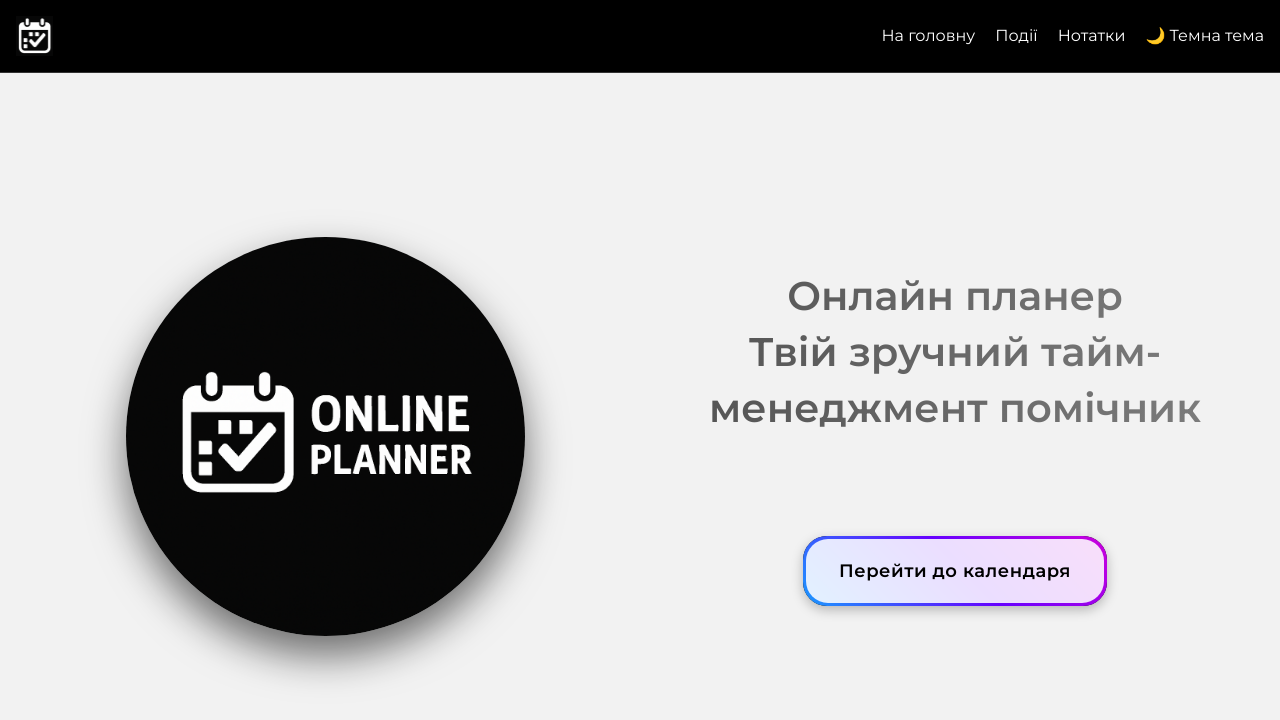
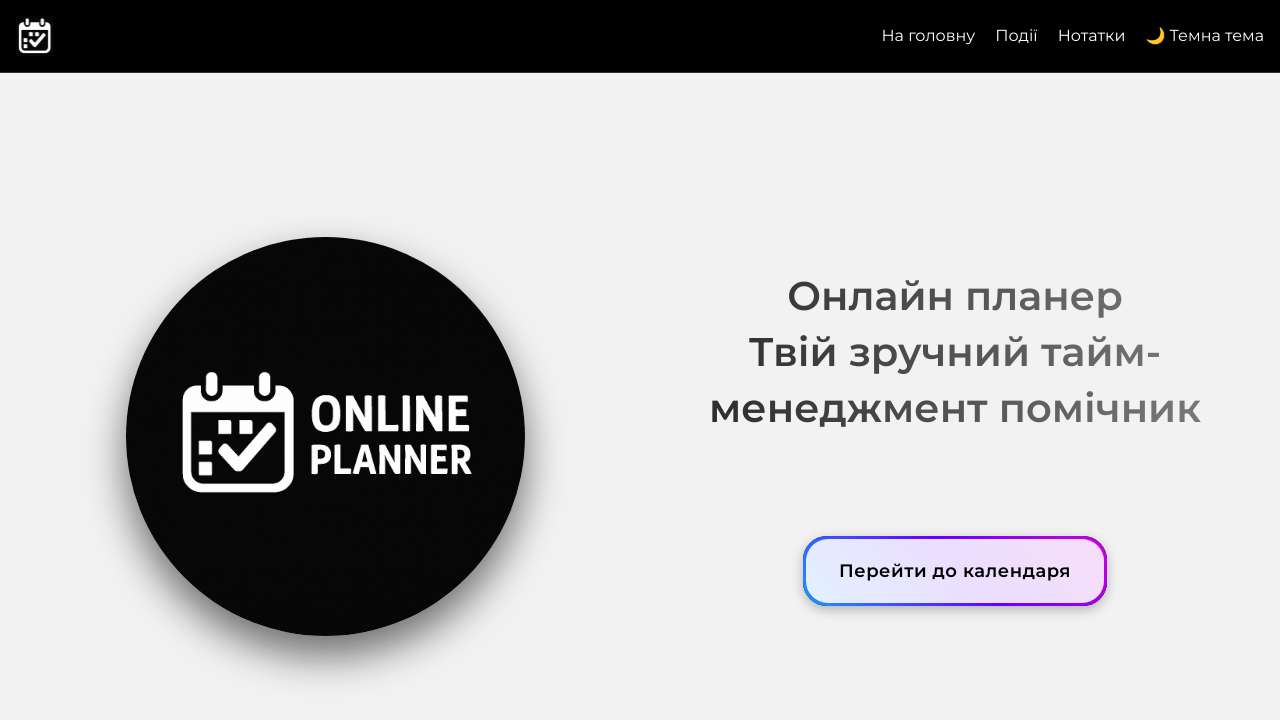
Before and after one commit to kulikp1/planner, a React (Vite) app: page / in a window 1280 px wide. Shown: the top 720 px of the page. Built offline with nearby package versions, Linux system fonts and the light colour scheme.

Commit message:
update gradient h1

```diff
--- a/src/components/Home/Home.module.css
+++ b/src/components/Home/Home.module.css
@@ -124,7 +124,7 @@
 /* Light */
 .light h1 {
   font-weight: 600;
-  background: linear-gradient(90deg, #525252, #7e7e7e);
+  background: linear-gradient(90deg, #272727, #7e7e7e);
   -webkit-background-clip: text;
   -webkit-text-fill-color: transparent;
   background-clip: text;
```
